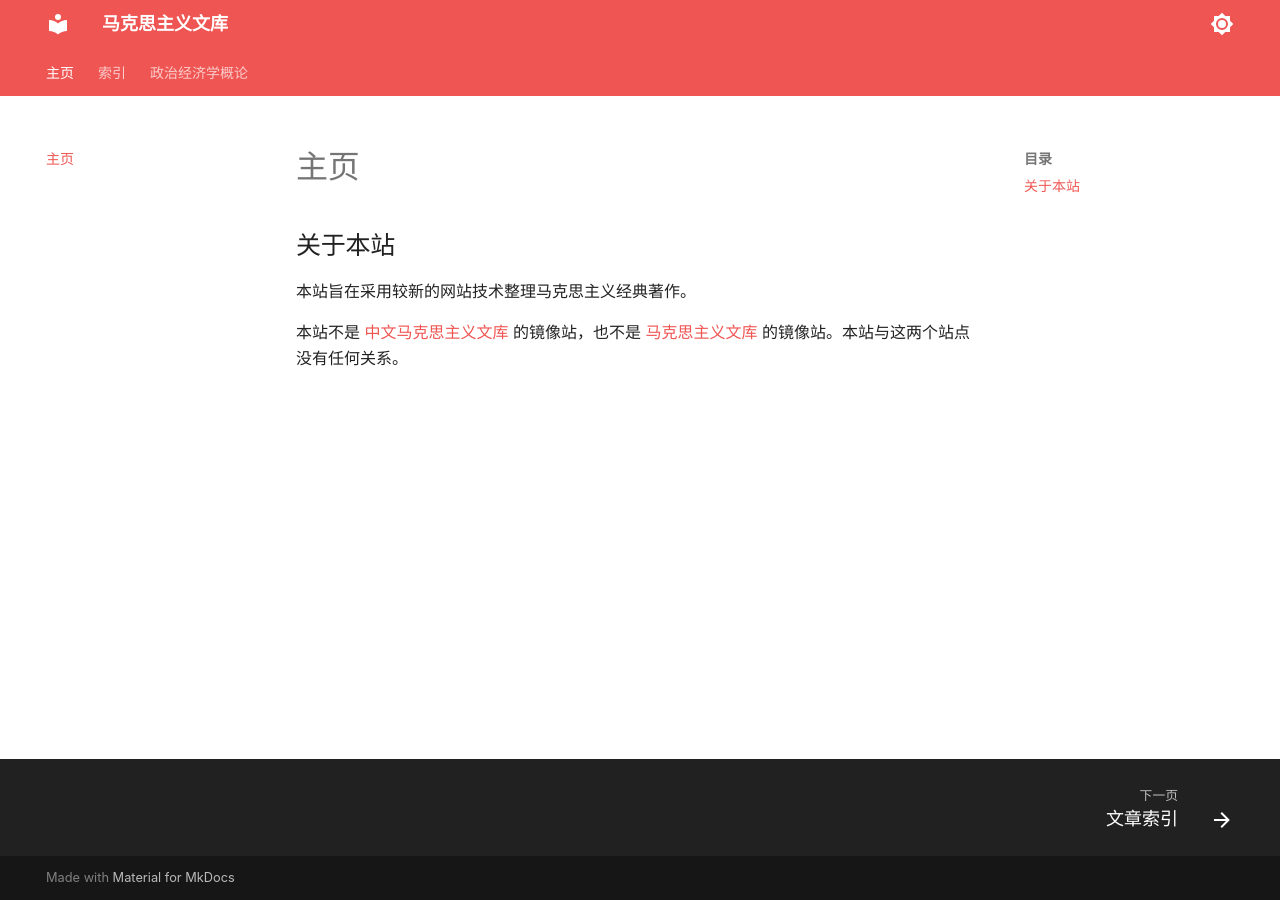
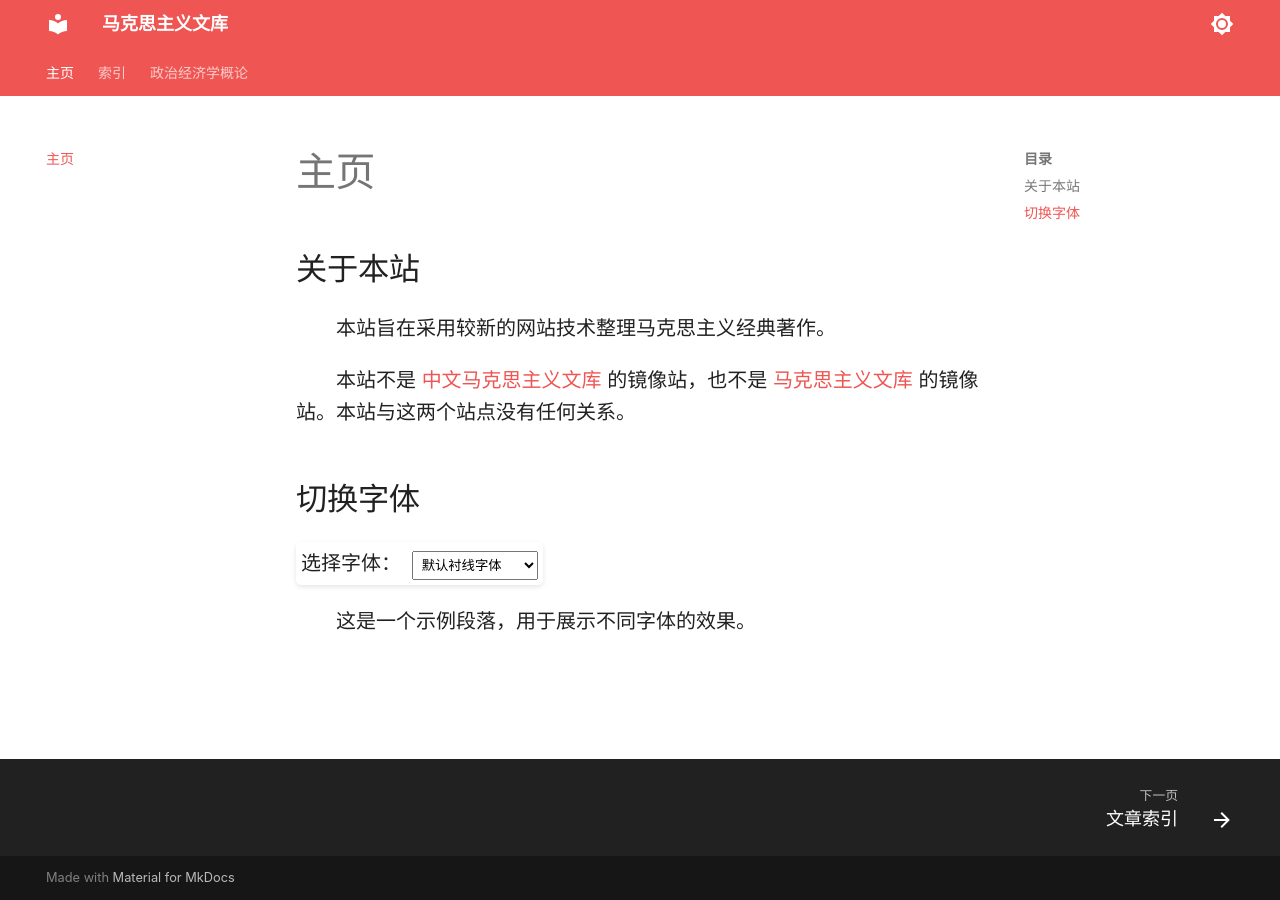
Before and after one commit to Marxism-Doc/Marxism-Doc.github.io, an MkDocs documentation site: the page built from docs/index.md, in a window 1280 px wide. Built offline with MkDocs 1.6.1 and Material for MkDocs 9.7.7, drawn with Linux system fonts in a browser that asks for light colours.

Commit message:
[feat] custom font

```diff
--- /dev/null
+++ b/docs/css/custom.css
@@ -0,0 +1,27 @@
+.md-typeset {
+    font-size: 1.0rem;
+}
+
+.md-typeset p {
+	text-indent: 2em;
+}
+
+.font-switcher {
+	display: inline-block;
+	background-color: #fff;
+	padding: 5px;
+	border-radius: 5px;
+	box-shadow: 0 2px 5px rgba(0, 0, 0, 0.1);
+}
+
+.font-switcher label {
+	margin-right: 5px;
+}
+
+.font-switcher select {
+	padding: 5px;
+}
+
+body {
+	font-size: 32px;
+  }
--- a/docs/index.md
+++ b/docs/index.md
@@ -5,3 +5,23 @@
 本站旨在采用较新的网站技术整理马克思主义经典著作。
 
 本站不是 [中文马克思主义文库](https://www.marxists.org/chinese/) 的镜像站，也不是 [马克思主义文库](https://www.marxists.org/) 的镜像站。本站与这两个站点没有任何关系。
+
+## 切换字体
+
+<div class="font-switcher">
+  <label for="font-selector">选择字体：</label>
+  <select id="font-selector" onchange="changeFont()">
+    <option value="serif">默认衬线字体</option>
+	<option value="sans-serif">默认无衬线字体</option>
+	<option value="Source Han Serif SC">思源宋体</option>
+	<option value="Source Han Sans SC">思源黑体</option>
+	<option value="FZShuSong-Z01">方正书宋</option>
+	<option value="FZHei-B01">方正黑体</option>
+    <option value="SimSun">宋体</option>
+    <option value="Microsoft YaHei">微软雅黑</option>
+  </select>
+</div>
+
+<p>
+  这是一个示例段落，用于展示不同字体的效果。
+</p>
--- /dev/null
+++ b/docs/javascripts/custom.js
@@ -0,0 +1,5 @@
+function changeFont() {
+	const fontSelector = document.getElementById("font-selector");
+	const selectedFont = fontSelector.value;
+	document.body.style.fontFamily = selectedFont;
+}
--- a/mkdocs.yml
+++ b/mkdocs.yml
@@ -5,6 +5,15 @@
   language: zh
   font:
     text: Noto Serif SC
+    size:
+      default: large
+      small: large
+      h1: large
+      h2: large
+      h3: large
+      h4: large
+      h5: large
+      h6: large
   palette:
     - scheme: default
       primary: red
@@ -33,6 +42,7 @@
   - 政治经济学概论:
     - articles/xuhe/political-economy/index.md
     - 第一章 商品和货币:
+      - articles/xuhe/political-economy/chap-01/index.md
       - 第一节 商品与资本主义经济: articles/xuhe/political-economy/chap-01/sec-01.md
       - 第二节 商品的使用价值和价值: articles/xuhe/political-economy/chap-01/sec-02.md
       - 第三节 劳动的二重性: articles/xuhe/political-economy/chap-01/sec-03.md
@@ -50,7 +60,11 @@
   - pymdownx.arithmatex:
       generic: true
 
+extra_css:
+  - css/custom.css
+
 extra_javascript:
   - javascripts/mathjax.js
   - https://polyfill.io/v3/polyfill.min.js?features=es6
   - https://cdn.jsdelivr.net/npm/mathjax@3/es5/tex-mml-chtml.js
+  - javascripts/custom.js
```
Also changed, not shown: docs/articles/xuhe/index.md (+1 -1 lines), docs/articles/xuhe/political-economy/chap-01/index.md (+9 -9 lines), docs/articles/xuhe/political-economy/index.md (+10 -10 lines), docs/index/index.md (+1 -1 lines), docs/articles/xuhe/political-economy/chap-02/index.md (added), docs/javascripts/mathjax.js (indentation only).
